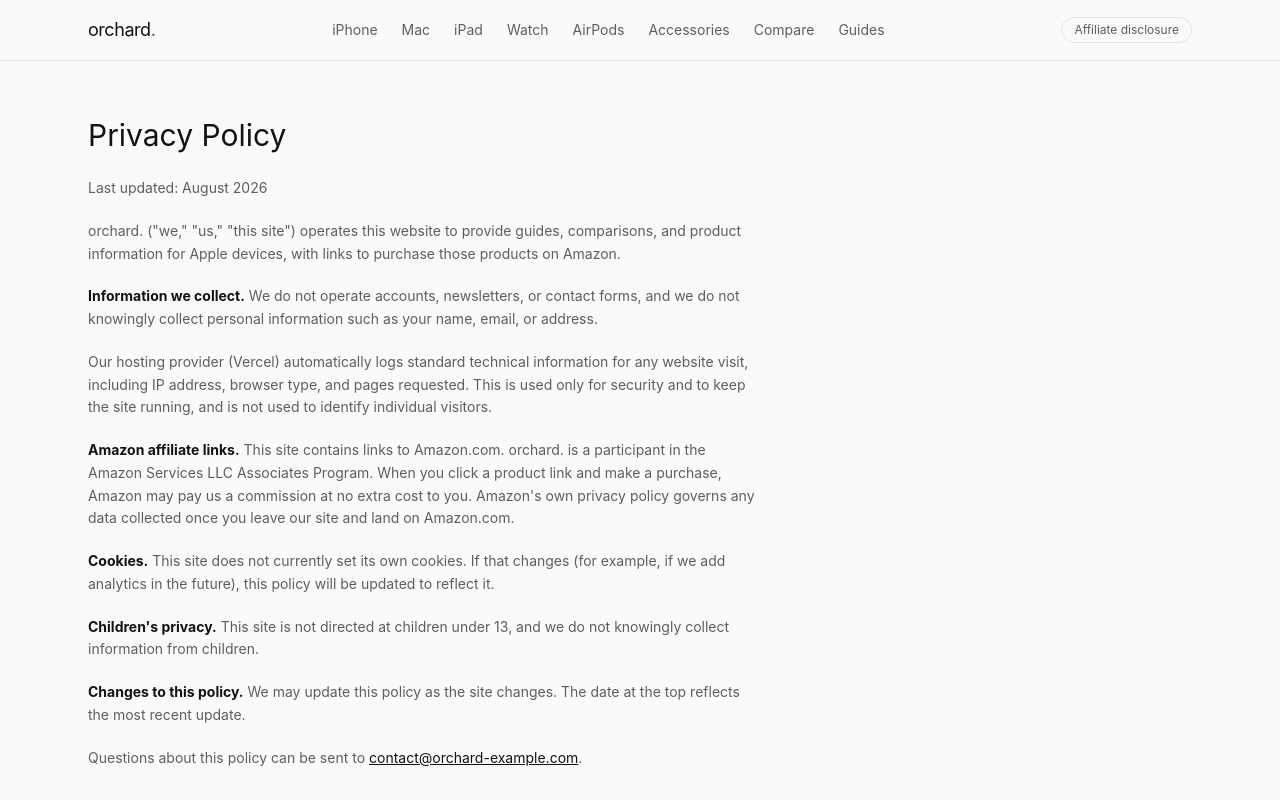
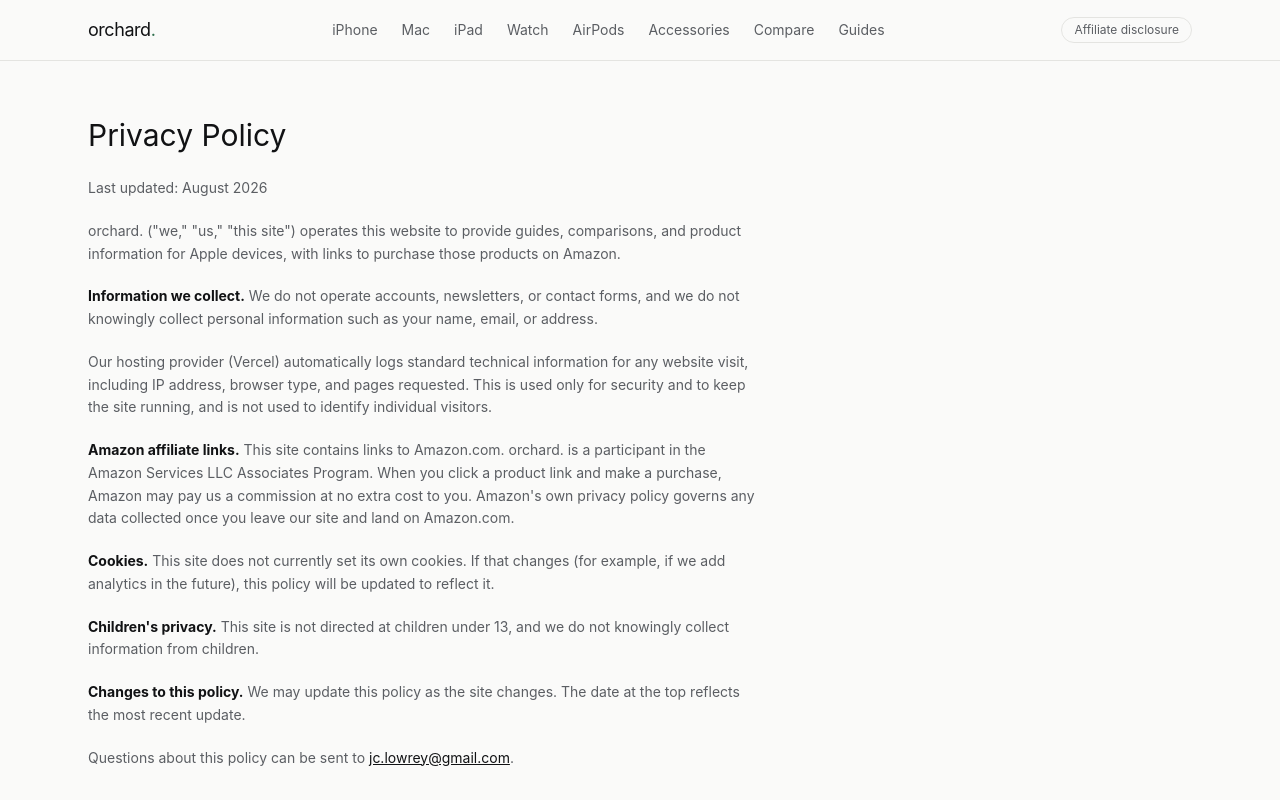
Before and after one commit to jclowrey-blip/apple-affiliate-site, a Next.js app: page /privacy in a window 1280 px wide. Shown: the top 800 px of the page. Built offline with nearby package versions, Linux system fonts and the light colour scheme.

Commit message:
Update contact email to real address

```diff
--- a/app/privacy/page.tsx
+++ b/app/privacy/page.tsx
@@ -57,8 +57,8 @@
 
         <p>
           Questions about this policy can be sent to{" "}
-          <a href="mailto:contact@orchard-example.com" className="underline text-ink">
-            contact@orchard-example.com
+          <a href="mailto:jc.lowrey@gmail.com" className="underline text-ink">
+            jc.lowrey@gmail.com
           </a>
           .
         </p>
```
